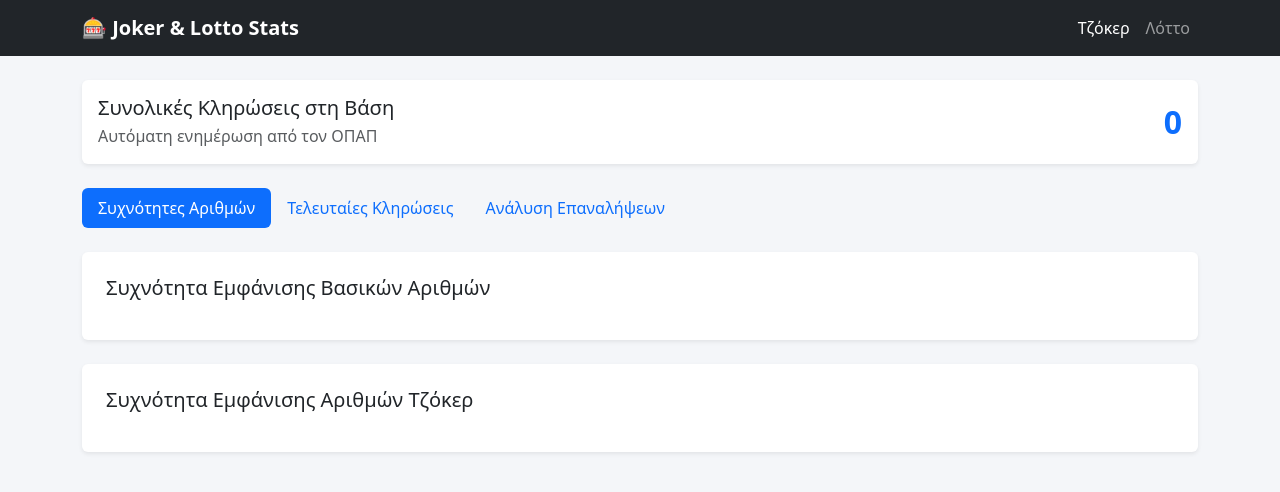
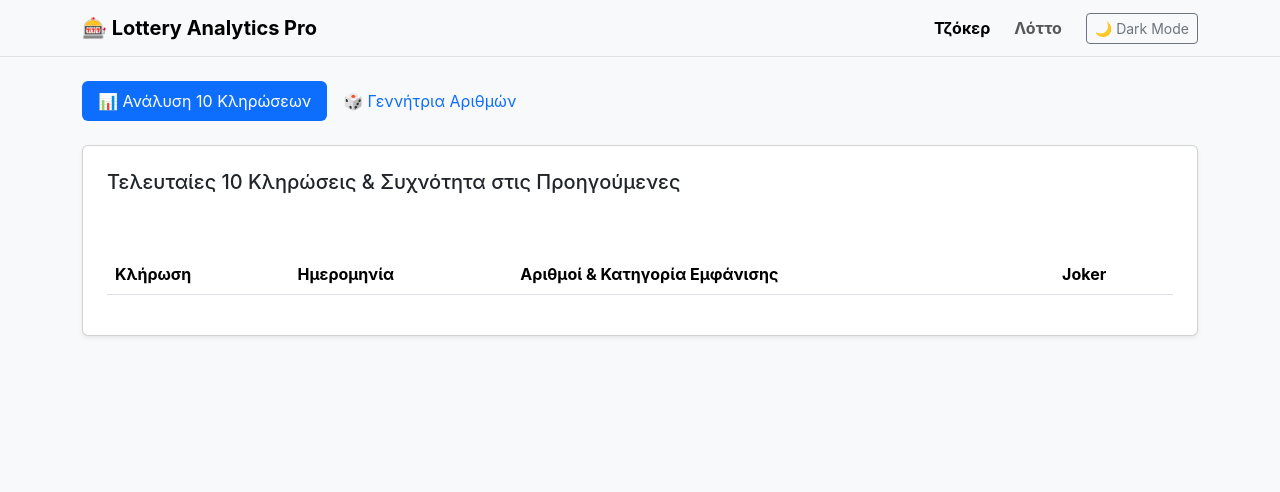
Before and after one commit to stadimdev49/JokerLottoWeb, a FastAPI app: page / in a window 1280 px wide. Shown: the top 492 px of the page. Run offline with FastAPI, Linux system fonts and the light colour scheme; lists and menus that the app fills with data are empty.

Commit message:
Update index.html

```diff
--- a/templates/index.html
+++ b/templates/index.html
@@ -1,116 +1,61 @@
 <!DOCTYPE html>
-<html lang="el">
+<html lang="el" data-bs-theme="light">
 <head>
     <meta charset="UTF-8">
     <meta name="viewport" content="width=device-width, initial-scale=1.0">
-    <title>Joker & Lotto Analytics</title>
-    <!-- Bootstrap 5 CSS -->
+    <title>Joker & Lotto Analytics Pro</title>
     <link href="https://cdn.jsdelivr.net/npm/bootstrap@5.3.2/dist/css/bootstrap.min.css" rel="stylesheet">
-    <style>
-        body { background-color: #f4f6f9; font-family: system-ui, -apple-system, sans-serif; }
-        .ball {
-            display: inline-flex;
-            align-items: center;
-            justify-content: center;
-            width: 38px;
-            height: 38px;
-            border-radius: 50%;
-            font-weight: bold;
-            color: #fff;
-            background-color: #0d6efd;
-            margin: 2px;
-            box-shadow: 0 2px 4px rgba(0,0,0,0.1);
-        }
-        .joker-ball { background-color: #ffc107; color: #000; }
-        .stat-grid {
-            display: grid;
-            grid-template-columns: repeat(auto-fill, minmax(75px, 1fr));
-            gap: 10px;
-        }
-        .stat-card {
-            background: #fff;
-            border: 1px solid #e0e0e0;
-            border-radius: 8px;
-            padding: 8px;
-            text-align: center;
-            box-shadow: 0 1px 3px rgba(0,0,0,0.05);
-        }
-        .stat-number { font-size: 1.25rem; font-weight: bold; color: #0d6efd; }
-        .stat-count { font-size: 0.75rem; color: #6c757d; }
-    </style>
+    <link rel="stylesheet" href="/static/style.css">
 </head>
 <body>
 
-<nav class="navbar navbar-expand-lg navbar-dark bg-dark mb-4">
+<nav class="navbar navbar-expand-lg bg-body-tertiary border-bottom mb-4">
     <div class="container">
-        <a class="navbar-brand fw-bold" href="#">🎰 Joker & Lotto Stats</a>
-        <div class="navbar-nav">
-            <a class="nav-link active" href="#" data-game="joker">Τζόκερ</a>
-            <a class="nav-link" href="#" data-game="lotto">Λόττο</a>
+        <a class="navbar-brand fw-bold" href="#">🎰 Lottery Analytics Pro</a>
+        <div class="d-flex align-items-center gap-3">
+            <div class="navbar-nav flex-row gap-2">
+                <a class="nav-link active fw-bold" href="#" data-game="joker">Τζόκερ</a>
+                <a class="nav-link fw-bold" href="#" data-game="lotto">Λόττο</a>
+            </div>
+            <button class="btn btn-outline-secondary btn-sm" id="btn-theme-toggle">🌙 Dark Mode</button>
         </div>
     </div>
 </nav>
 
 <div class="container mb-5">
 
-    <!-- Top Summary Card -->
-    <div class="row mb-4">
-        <div class="col-12">
-            <div class="card shadow-sm border-0">
-                <div class="card-body d-flex justify-content-between align-items-center">
-                    <div>
-                        <h5 class="card-title mb-1">Συνολικές Κληρώσεις στη Βάση</h5>
-                        <p class="card-text text-muted mb-0">Αυτόματη ενημέρωση από τον ΟΠΑΠ</p>
-                    </div>
-                    <h2 class="text-primary fw-bold mb-0" id="total-draws">0</h2>
-                </div>
-            </div>
-        </div>
-    </div>
-
-    <!-- Navigation Tabs -->
     <ul class="nav nav-pills mb-4" id="mainTabs" role="tablist">
-        <li class="nav-item" role="presentation">
-            <button class="nav-link active" id="stats-tab" data-bs-toggle="pill" data-bs-target="#stats-panel" type="button" role="tab">Συχνότητες Αριθμών</button>
+        <li class="nav-item">
+            <button class="nav-link active" id="tab-analysis" data-bs-toggle="pill" data-bs-target="#panel-analysis">📊 Ανάλυση 10 Κληρώσεων</button>
         </li>
-        <li class="nav-item" role="presentation">
-            <button class="nav-link" id="draws-tab" data-bs-toggle="pill" data-bs-target="#draws-panel" type="button" role="tab">Τελευταίες Κληρώσεις</button>
-        </li>
-        <li class="nav-item" role="presentation">
-            <button class="nav-link" id="rep-tab" data-bs-toggle="pill" data-bs-target="#rep-panel" type="button" role="tab">Ανάλυση Επαναλήψεων</button>
+        <li class="nav-item">
+            <button class="nav-link" id="tab-generator" data-bs-toggle="pill" data-bs-target="#panel-generator">🎲 Γεννήτρια Αριθμών</button>
         </li>
     </ul>
 
-    <!-- Tab Contents -->
-    <div class="tab-content" id="mainTabsContent">
+    <div class="tab-content">
 
-        <!-- PANEL 1: STATS -->
-        <div class="tab-pane fade show active" id="stats-panel" role="tabpanel">
-            <div class="card shadow-sm border-0 p-4 mb-4">
-                <h5 class="card-title mb-3">Συχνότητα Εμφάνισης Βασικών Αριθμών</h5>
-                <div id="main-numbers-grid" class="stat-grid"></div>
-            </div>
-
-            <div class="card shadow-sm border-0 p-4" id="joker-grid-container">
-                <h5 class="card-title mb-3">Συχνότητα Εμφάνισης Αριθμών Τζόκερ</h5>
-                <div id="joker-numbers-grid" class="stat-grid"></div>
-            </div>
-        </div>
-
-        <!-- PANEL 2: DRAWS TABLE -->
-        <div class="tab-pane fade" id="draws-panel" role="tabpanel">
-            <div class="card shadow-sm border-0 p-3">
+        <!-- PANEL 1: ΑΝΑΛΥΣΗ ΤΕΛΕΥΤΑΙΩΝ 10 ΚΛΗΡΩΣΕΩΝ -->
+        <div class="tab-pane fade show active" id="panel-analysis">
+            <div class="card shadow-sm p-4 mb-4">
+                <h5 class="card-title mb-3">Τελευταίες 10 Κληρώσεις & Συχνότητα στις Προηγούμενες</h5>
+                <div class="mb-3 d-flex gap-2 flex-wrap">
+                    <span class="badge cat-absent p-2">Απουσία (0)</span>
+                    <span class="badge cat-1 p-2">1 Εμφάνιση</span>
+                    <span class="badge cat-2 p-2">2 Εμφανίσεις</span>
+                    <span class="badge cat-3plus p-2">3+ Εμφανίσεις</span>
+                </div>
                 <div class="table-responsive">
-                    <table class="table table-hover align-middle mb-0">
+                    <table class="table table-hover align-middle">
                         <thead>
                             <tr>
                                 <th>Κλήρωση</th>
                                 <th>Ημερομηνία</th>
-                                <th>Νικητήριοι Αριθμοί</th>
-                                <th>Joker / Bonus</th>
+                                <th>Αριθμοί & Κατηγορία Εμφάνισης</th>
+                                <th>Joker</th>
                             </tr>
                         </thead>
-                        <tbody id="draws-tbody">
+                        <tbody id="analysis-tbody">
                             <!-- Populated via JS -->
                         </tbody>
                     </table>
@@ -118,12 +63,39 @@
             </div>
         </div>
 
-        <!-- PANEL 3: REPETITIONS -->
-        <div class="tab-pane fade" id="rep-panel" role="tabpanel">
-            <div class="card shadow-sm border-0 p-4">
-                <h5 class="card-title mb-3">Επαναλαμβανόμενοι Αριθμοί</h5>
-                <div id="repetitions-container" class="alert alert-info mb-0">
-                    Φόρτωση δεδομένων...
+        <!-- PANEL 2: ΓΕΝΝΗΤΡΙΑ ΜΕ ΚΑΝΟΝΕΣ -->
+        <div class="tab-pane fade" id="panel-generator">
+            <div class="card shadow-sm p-4">
+                <h5 class="card-title mb-4">Έξυπνη Γεννήτρια Δεδομένων</h5>
+
+                <div class="row g-3 mb-4">
+                    <div class="col-md-4">
+                        <label class="form-label fw-bold">Τύπος Παραγωγής:</label>
+                        <select id="gen-mode" class="form-select">
+                            <option value="random">🎲 Πλήρως Τυχαία</option>
+                            <option value="rules">🧠 Βάσει Κανόνων / Στατιστικών</option>
+                        </select>
+                    </div>
+
+                    <div class="col-md-4 rules-option d-none">
+                        <label class="form-label fw-bold">Εύρος Ιστορικού (Κληρώσεις):</label>
+                        <input type="number" id="gen-lookback" class="form-control" value="10" min="5" max="100">
+                    </div>
+
+                    <div class="col-md-4 rules-option d-none">
+                        <label class="form-label fw-bold">Στρατηγική:</label>
+                        <select id="gen-rule-type" class="form-select">
+                            <option value="hot">🔥 Θερμοί (Με τις περισσότερες εμφανίσεις)</option>
+                            <option value="cold">❄️ Ψυχροί (Μεγάλες απουσίες)</option>
+                            <option value="balanced">⚖️ Ισορροπημένο (3 Θερμοί + 2 Ψυχροί)</option>
+                        </select>
+                    </div>
+                </div>
+
+                <button id="btn-generate" class="btn btn-primary btn-lg w-100 mb-4">Παραγωγή Δελτίου</button>
+
+                <div id="gen-result" class="p-4 bg-body-tertiary rounded text-center border">
+                    <em class="text-muted">Επιλέξτε παραμέτρους και πατήστε "Παραγωγή Δελτίου"</em>
                 </div>
             </div>
         </div>
@@ -131,9 +103,7 @@
     </div>
 </div>
 
-<!-- Bootstrap 5 Bundle JS -->
 <script src="https://cdn.jsdelivr.net/npm/bootstrap@5.3.2/dist/bootstrap.bundle.min.js"></script>
-<!-- Custom JS -->
 <script src="/static/script.js"></script>
 </body>
 </html>
```
